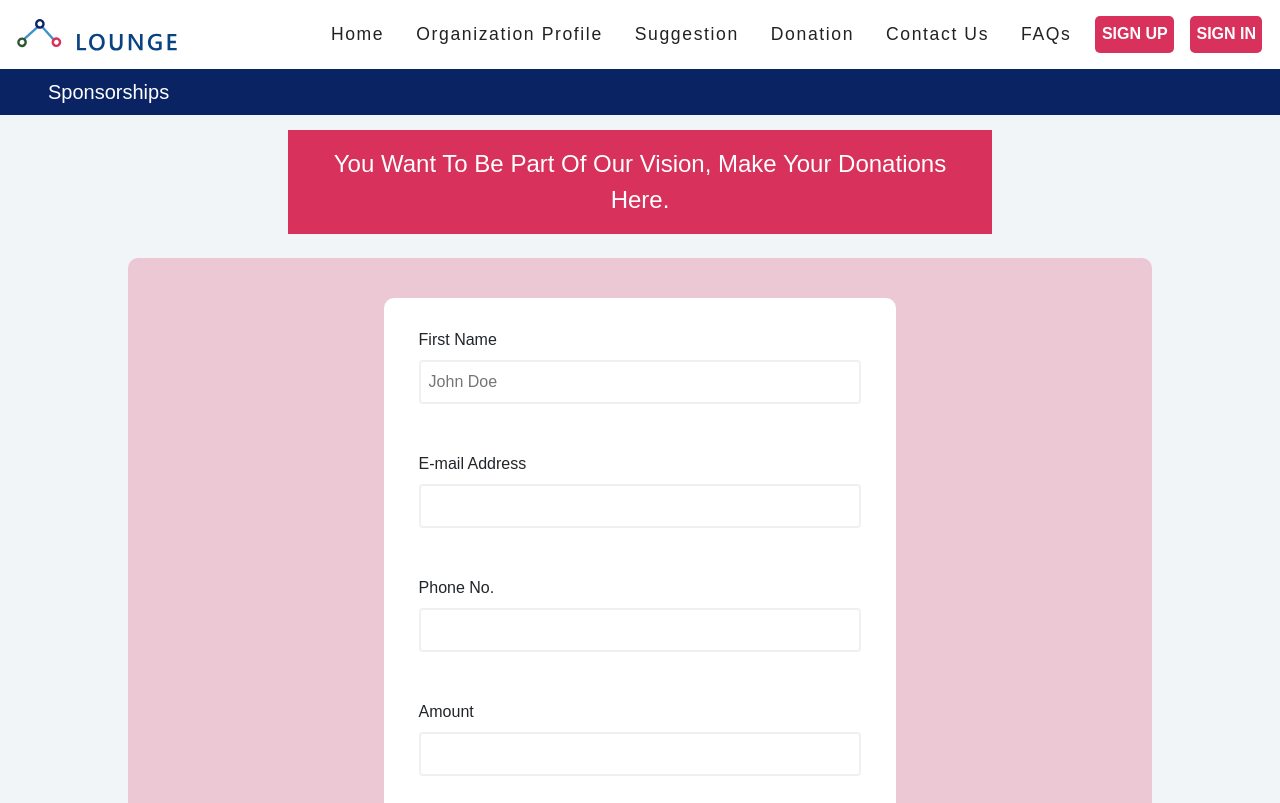
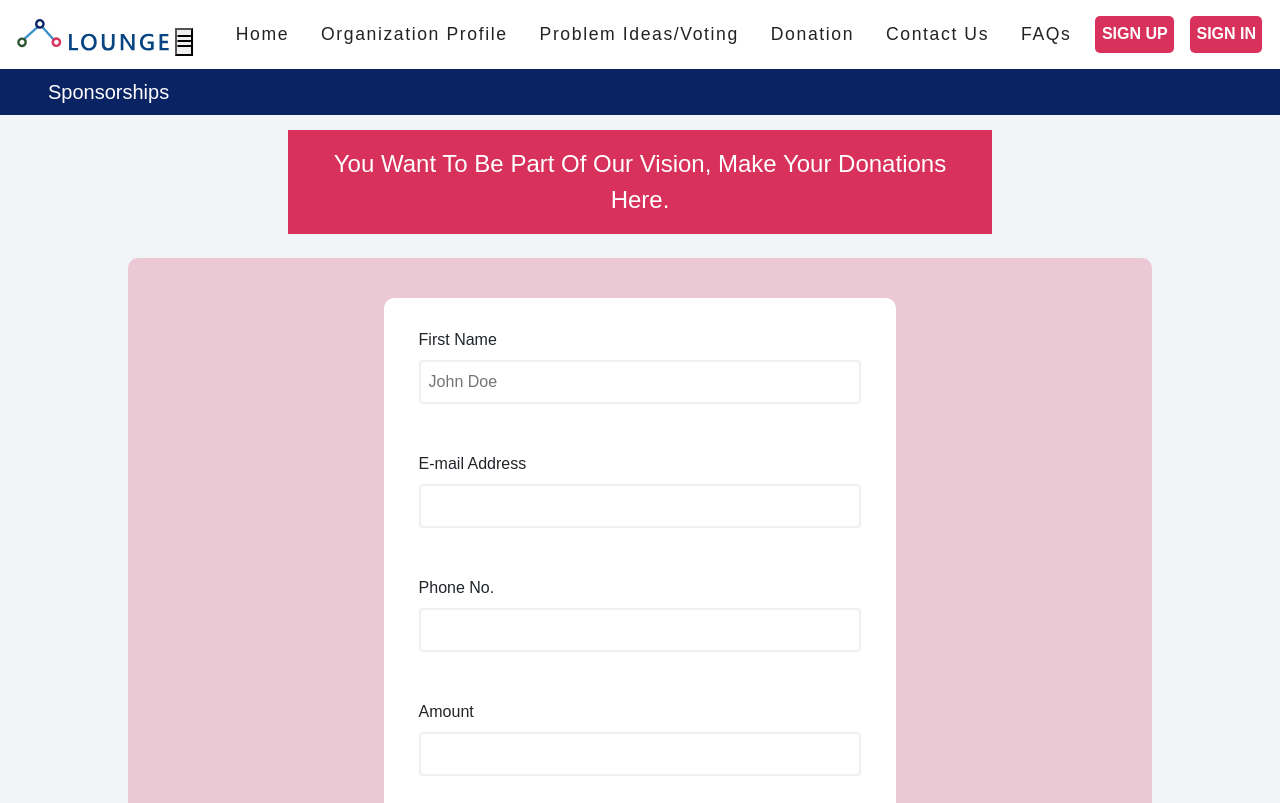
Before and after one commit to Michaelajayi150/Lounge-Non-Profit-Website-, a plain HTML site: page index.html in a window 1280 px wide. Shown: the top 803 px of the page. Drawn offline with nearby package versions, Linux system fonts and the light colour scheme.

Commit message:
Update index.html

```diff
--- a/index.html
+++ b/index.html
@@ -28,6 +28,7 @@
    <!-- Figma Link <!-- https://www.figma.com/file/lYXvvRgWnT5I3oMPHp0vLo/Lounge-style-guide?node-id=378%3A2 -->
 
     <header>
+      <div class="parent">
     <!-- nav -->
     <nav class="nav">
         <!-- nav-center -->
@@ -35,11 +36,13 @@
             <!-- nav-header -->
             <div class="nav-header">
                 <div class="logo-container">
+                    <a href="#">
                         <img src="./asset/imgs/Group 2.svg" alt="logo" class="logo">
                         <img src="./asset/imgs/LOUNGE.svg" alt="logo-text" class="logo-text">
+                    </a>
                 </div>
                 <!-- nav-toggle -->
-                  <button class="nav-toggler">
+                <button class="nav-toggle">
                     <span class=" bars">
                         <i class="fas fa-bars"></i>
                     </span>
@@ -52,13 +55,13 @@
             <div class="links-container">
                 <ul class="links">
                     <li>
-                          <a href="#home" class="link-item">Home</a>
+                        <a href="#home" class="link-item active">Home</a>
                     </li>
                     <li>
                         <a href="#home" class="link-item">Organization profile</a>
                     </li>
                     <li>
-                          <a href="#home" class="link-item">Suggestion</a>
+                        <a href="#home" class="link-item">Problem Ideas/voting</a>
                     </li>
                     <li>
                         <a href="#home" class="link-item">Donation</a>
@@ -81,10 +84,12 @@
 
             </div>
         </div>
+
         <div class="sponsors w-100">
             <span>Sponsorships</span>
           </div>
         </nav>
+      </div>
     </header>
 
     <main>
```
Lines whose indentation alone changed are shown as unchanged.
